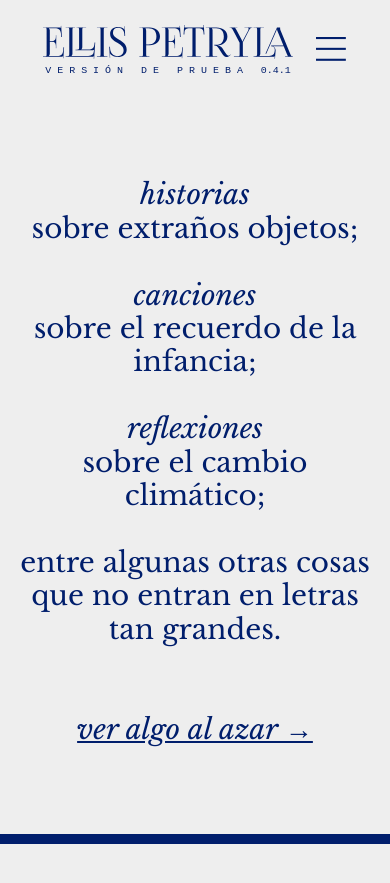
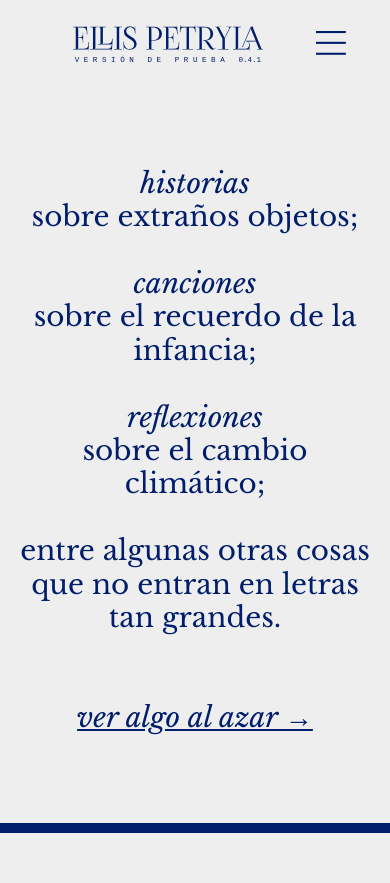
Before and after one commit to 9rjewomdosojd90r3/refactored-giggle-89, a Jekyll site: the page built from index.markdown, in a window 390 px wide. Shown: the top 883 px of the page. Built offline with Jekyll 4.4.1, drawn with Linux system fonts in a browser that asks for light colours; some web fonts are replaced.

Commit message:
update 6

```diff
--- a/assets/css/style.css
+++ b/assets/css/style.css
@@ -245,6 +245,10 @@ textarea {
     padding-left: 7% !important;
     padding-right: 7% !important;
   }
+
+  .logo {
+    width: 190px;
+  }
 }
 
 /*# sourceMappingURL=style.css.map */
--- a/assets/css/style.scss
+++ b/assets/css/style.scss
@@ -260,4 +260,8 @@ textarea{
         padding-left: 7% !important;
         padding-right: 7% !important;
     }
+
+    .logo{
+        width: 190px;
+    }
 }
```
Also changed, not shown: 1 other file.
